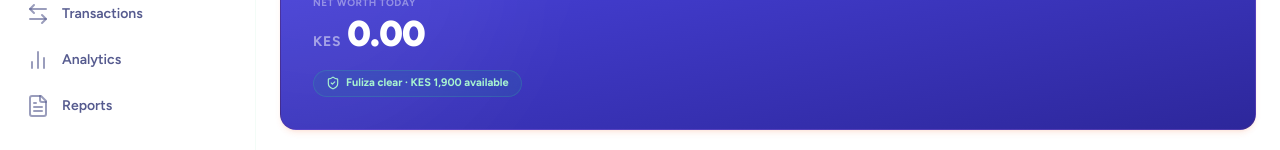
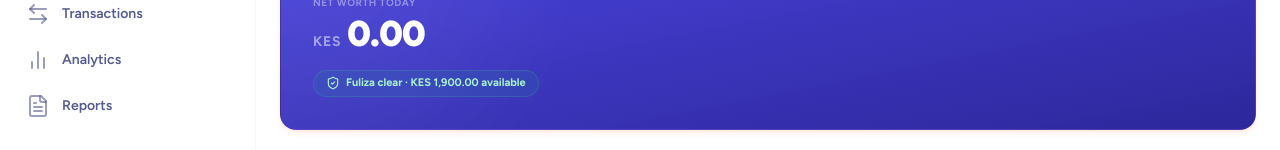
Before and after one commit to rauell1/finance-tracker, a Next.js app: page /dashboard in a window 1280 px wide. Shown: the part 155-305 px from the top of the page. Built offline with nearby package versions, Linux system fonts and the light colour scheme; no server answers; the database is empty.

Commit message:
fix: make displayed Fuliza limit dynamic from accounts.fuliza_limit

```diff
--- a/app/(app)/dashboard/page.tsx
+++ b/app/(app)/dashboard/page.tsx
@@ -39,12 +39,20 @@ export default async function DashboardPage({ searchParams }: PageProps) {
     getSavingsGoals().catch(() => []),
   ]);
 
+  // The M-PESA account's fuliza_limit is the single source of truth for the
+  // overdraft ceiling (editable in Settings); fall back to 1900 if unset.
+  const mpesaAccount = accountComparison.find((a) => a.account_code === "main");
+  const fulizaLimit = mpesaAccount?.fuliza_limit && mpesaAccount.fuliza_limit > 0
+    ? mpesaAccount.fuliza_limit
+    : 1900;
+
   return (
     <div className="space-y-6 sm:space-y-7">
       {/* Hero: greeting + net worth + Fuliza status */}
       <HeroBanner
         totalBalance={kpi.totalBalance}
         debts={debts}
+        fulizaLimit={fulizaLimit}
       />
 
       {/* Account balances */}
@@ -82,7 +90,7 @@ export default async function DashboardPage({ searchParams }: PageProps) {
       {/* Upcoming bills + Debts */}
       <div className="grid grid-cols-1 lg:grid-cols-2 gap-5 sm:gap-6">
         <UpcomingBills obligations={upcoming} />
-        <DebtSummary debts={debts} />
+        <DebtSummary debts={debts} fulizaLimit={fulizaLimit} />
       </div>
 
       {/* Savings Goals */}
--- a/components/admin/admin-tabs.tsx
+++ b/components/admin/admin-tabs.tsx
@@ -109,7 +109,10 @@ export function AdminTabs({ accounts, fulizaDebt }: Props) {
           <p className="text-xs text-[#33375C]/60 mb-4">
             Set the exact amount currently owed to Safaricom Fuliza. This updates your Debts tracker in real time.
           </p>
-          <FulizaCard initialDebt={fulizaDebt} />
+          <FulizaCard
+            initialDebt={fulizaDebt}
+            fulizaLimit={Number(accounts.find((a) => a.account_code === "main")?.fuliza_limit) || 1900}
+          />
         </div>
       )}
 
--- a/components/admin/fuliza-card.tsx
+++ b/components/admin/fuliza-card.tsx
@@ -6,17 +6,18 @@ import { cn } from "@/lib/utils";
 import { toast } from "sonner";
 import type { Debt } from "@/types/domain";
 
-const FULIZA_MAX = 1900;
-
 function fmt(n: number) {
   return new Intl.NumberFormat("en-KE", { minimumFractionDigits: 2, maximumFractionDigits: 2 }).format(n);
 }
 
 interface Props {
   initialDebt: Debt | null;
+  fulizaLimit?: number;
 }
 
-export function FulizaCard({ initialDebt }: Props) {
+export function FulizaCard({ initialDebt, fulizaLimit = 1900 }: Props) {
+  // Overdraft ceiling comes from the M-PESA account's editable fuliza_limit.
+  const FULIZA_MAX = fulizaLimit > 0 ? fulizaLimit : 1900;
   const [debt, setDebt] = useState<Debt | null>(initialDebt);
   const outstanding = debt ? Number(debt.current_balance) : 0;
 
--- a/components/dashboard/debt-summary.tsx
+++ b/components/dashboard/debt-summary.tsx
@@ -5,9 +5,10 @@ import type { Debt } from "@/types/domain";
 
 interface Props {
   debts: Debt[];
+  fulizaLimit?: number;
 }
 
-export function DebtSummary({ debts }: Props) {
+export function DebtSummary({ debts, fulizaLimit }: Props) {
   const total = debts.reduce((s, d) => s + Number(d.current_balance), 0);
   const displayed = debts.slice(0, 5);
 
@@ -42,7 +43,12 @@ export function DebtSummary({ debts }: Props) {
         <div className="divide-y divide-border/50">
           {displayed.map((d) => {
             const owed = Number(d.current_balance);
-            const limit = Number(d.principal);
+            // For the Fuliza line, prefer the account's editable fuliza_limit
+            // (the single source of truth the user sets in Settings) over the
+            // debt's stored principal.
+            const limit = d.source_identifier === "fuliza" && fulizaLimit && fulizaLimit > 0
+              ? fulizaLimit
+              : Number(d.principal);
             const isCreditLine = ["fuliza", "overdraft", "kcb_overdraft", "credit_card"].includes(d.debt_type);
             const available = isCreditLine ? Math.max(0, limit - owed) : null;
             return (
--- a/components/dashboard/hero-banner.tsx
+++ b/components/dashboard/hero-banner.tsx
@@ -7,6 +7,7 @@ interface HeroBannerProps {
   totalBalance: number;
   debts: Debt[];
   userName?: string;
+  fulizaLimit?: number;
 }
 
 function greeting(): string {
@@ -18,9 +19,10 @@ function greeting(): string {
   return "Good evening";
 }
 
-export function HeroBanner({ totalBalance, debts, userName = "Roy" }: HeroBannerProps) {
+export function HeroBanner({ totalBalance, debts, userName = "Roy", fulizaLimit = 1900 }: HeroBannerProps) {
   const fuliza = debts.find((d) => d.source_identifier === "fuliza");
   const fulizaOwed = fuliza ? Number(fuliza.current_balance) : 0;
+  const fulizaAvailable = Math.max(0, fulizaLimit - fulizaOwed);
   const balanceStr = formatCurrency(totalBalance);
   const parts = balanceStr.split(" ");
   const currency = parts.length > 1 ? parts[0] : "";
@@ -53,7 +55,7 @@ export function HeroBanner({ totalBalance, debts, userName = "Roy" }: HeroBanner
                 {fulizaOwed > 0 ? <ShieldAlert className="h-3.5 w-3.5" /> : <ShieldCheck className="h-3.5 w-3.5" />}
                 {fulizaOwed > 0
                   ? `Fuliza: ${formatCurrency(fulizaOwed)} owed`
-                  : "Fuliza clear · KES 1,900 available"}
+                  : `Fuliza clear · ${formatCurrency(fulizaAvailable)} available`}
               </span>
             </div>
           </div>
```
